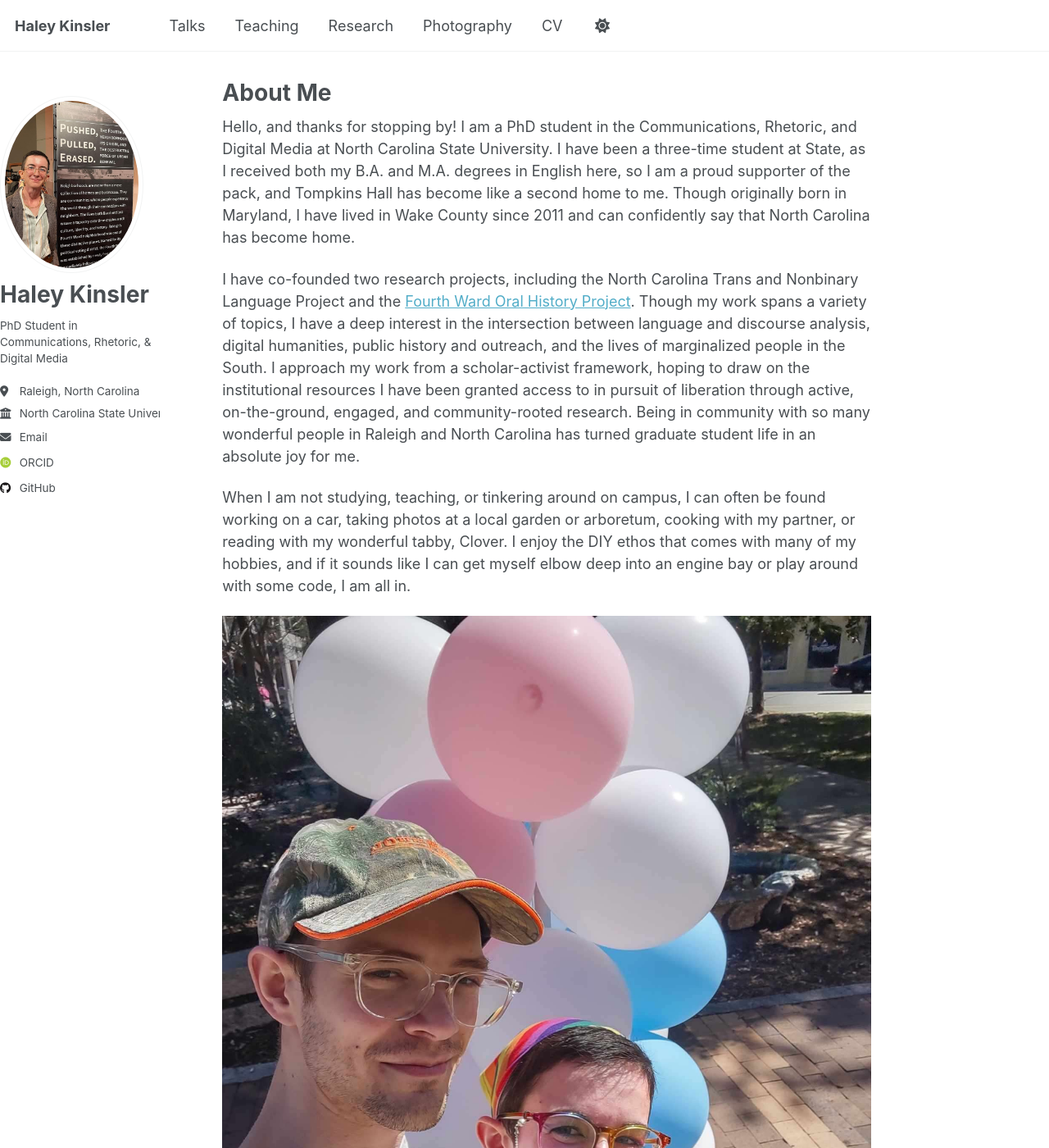
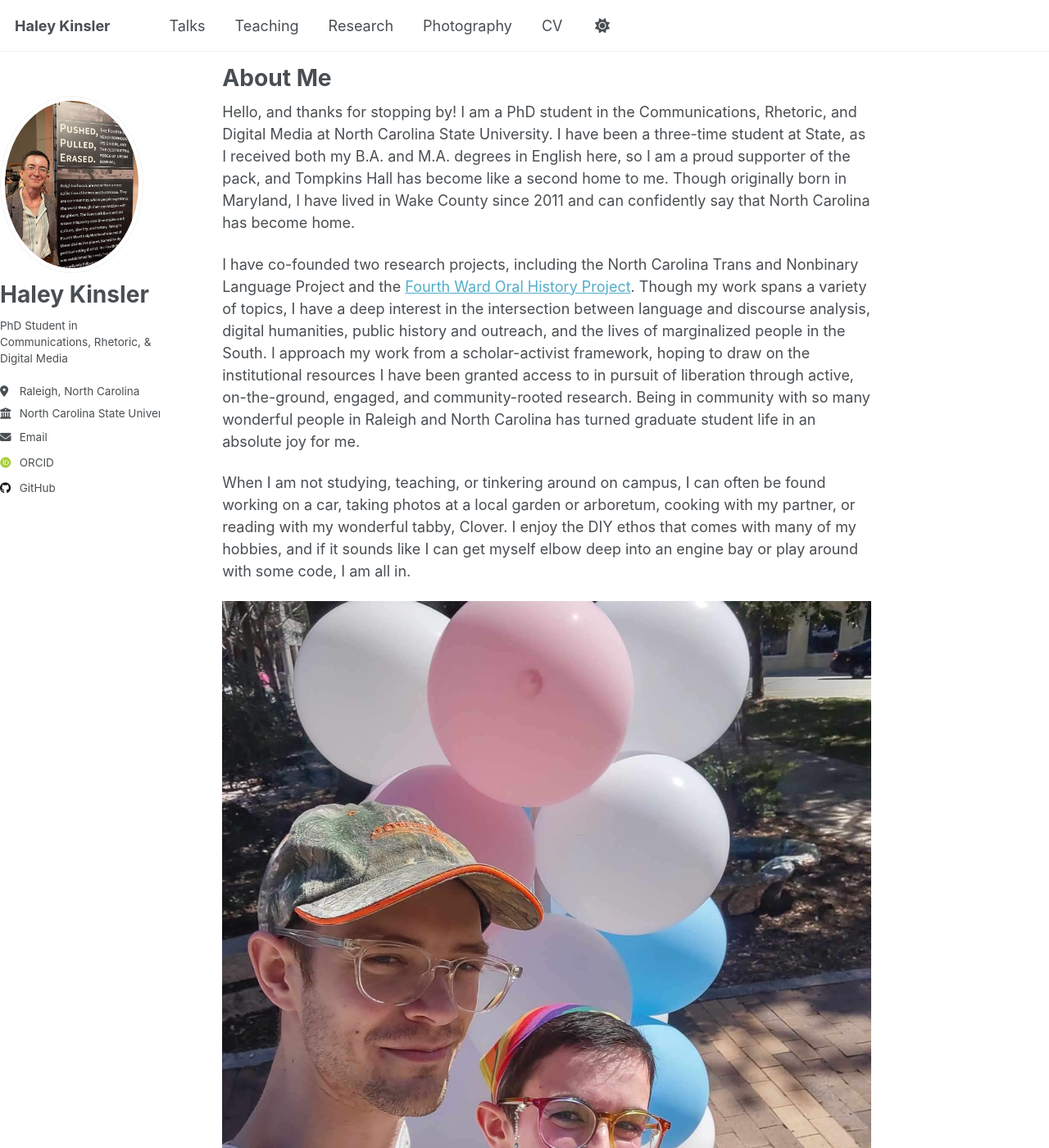
Before and after one commit to hmkinsler/hmkinsler.github.io, a Jekyll site: the page built from _pages/about.md, in a window 1280 px wide and 1400 px high. Shown: the whole window at 82% size. Built offline with Jekyll 4.4.1, drawn with Linux system fonts in a browser that asks for light colours; some web fonts are replaced.

Commit message:
Revising padding on pages

```diff
--- a/_sass/layout/_page.scss
+++ b/_sass/layout/_page.scss
@@ -5,7 +5,7 @@
 #main {
   @include container;
   @include clearfix;
-  margin-top: 2em;
+  margin-top: 1em;
   animation: intro 0.3s both;
   animation-delay: 0.35s;
 
@@ -115,7 +115,7 @@
   &--overlay {
     position: relative;
     margin-bottom: 2em;
-    padding: 3em 0;
+    padding: 1em 0;
     @include clearfix;
     background-size: cover;
     background-repeat: no-repeat;
```
